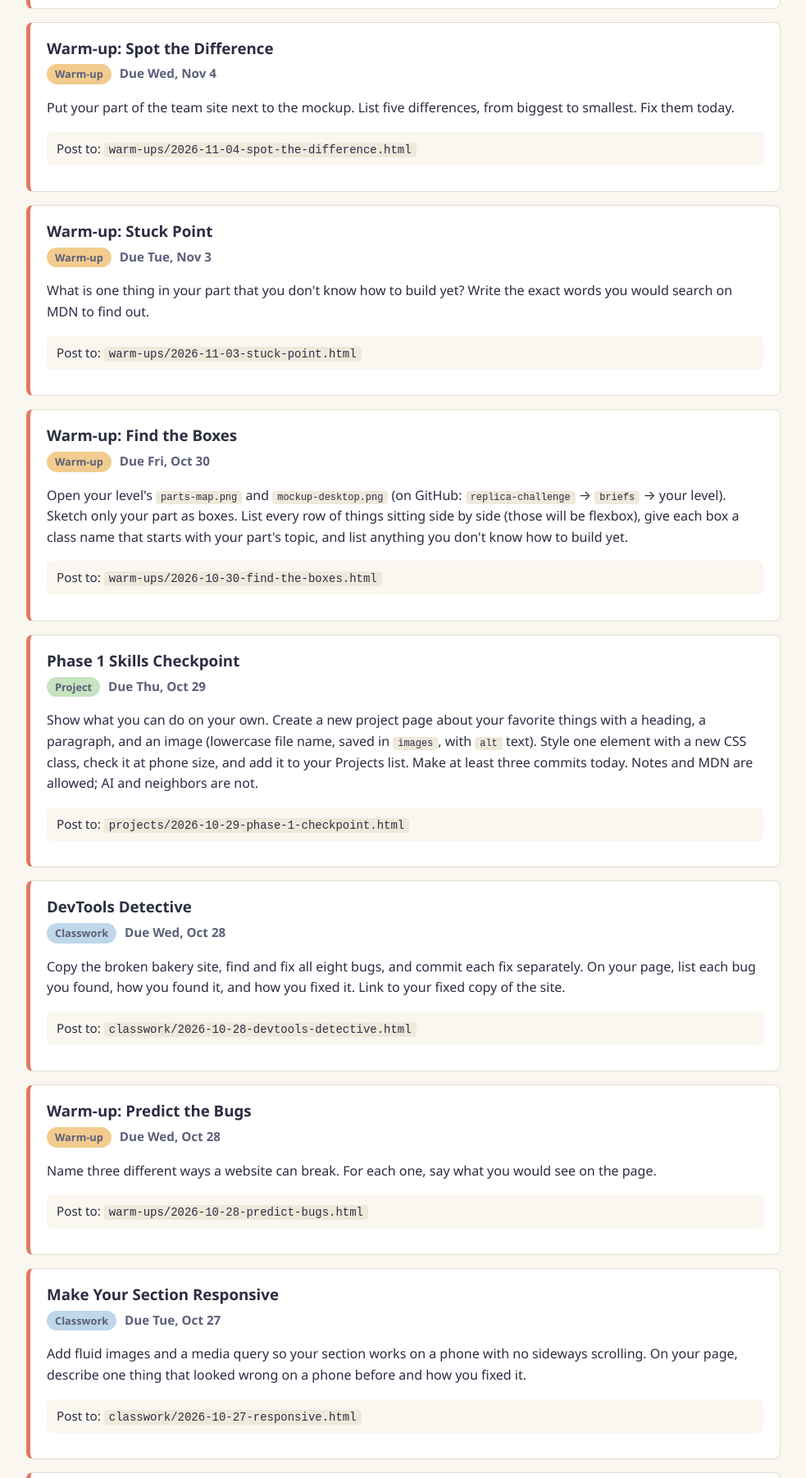
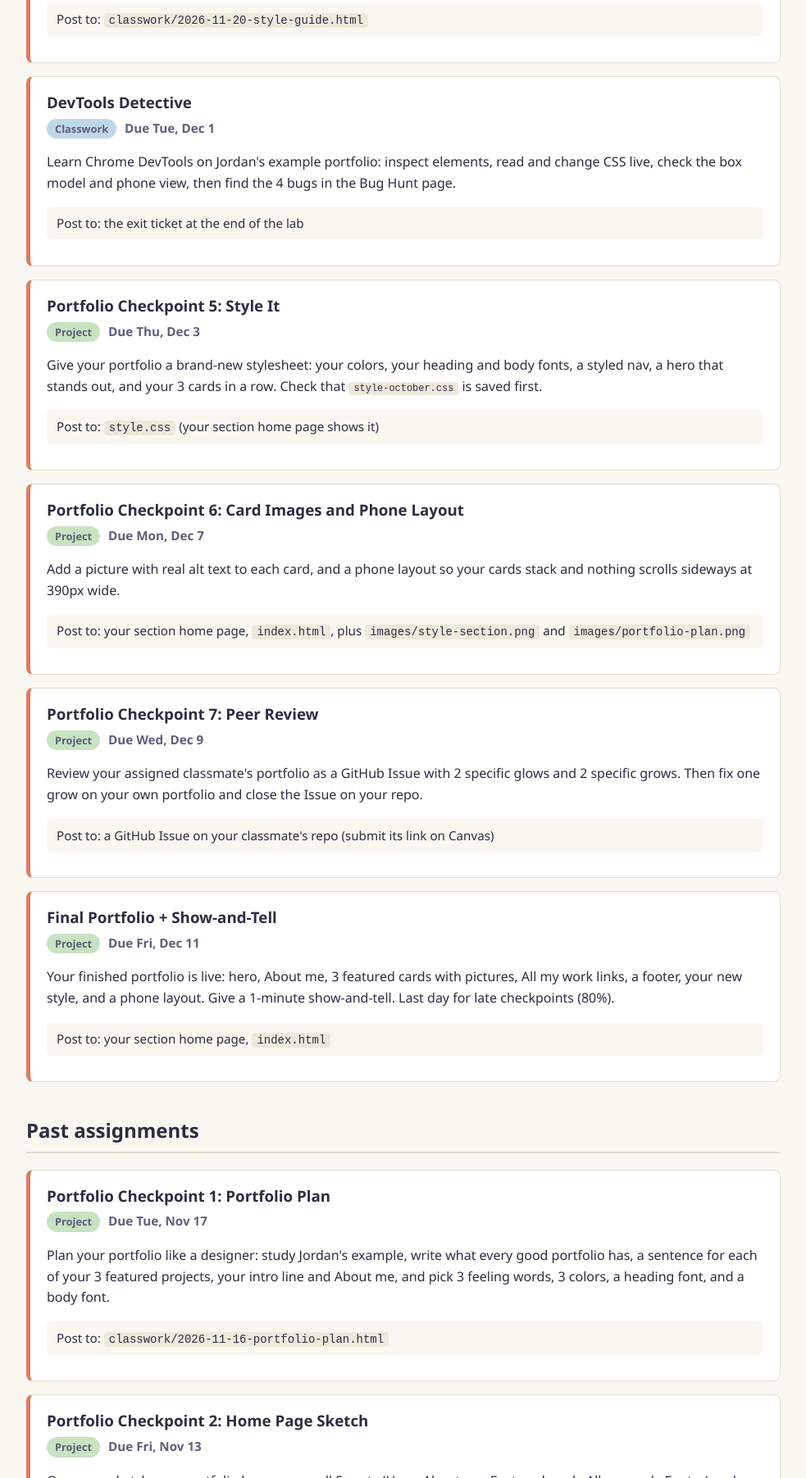
Before and after one commit to montverde-webdesign/montverde-webdesign.github.io, a plain HTML site: page assignments.html in a window 1280 px wide. Shown: the part 997-2800 px from the top of the page at 82% size, without its empty margins (148-1131 px from the left). Drawn offline with Linux system fonts and the light colour scheme.

Commit message:
Add portfolio checkpoint and DevTools assignment cards

```diff
--- a/assignments.html
+++ b/assignments.html
@@ -19,6 +19,69 @@
   </header>
 
   <main>
+        <article class="assignment" id="2026-11-13-portfolio-sketch" data-due="2026-11-13">
+      <h3>Portfolio Checkpoint 2: Home Page Sketch</h3>
+      <p class="meta"><span class="tag project">Project</span> <strong>Due Fri, Nov 13</strong></p>
+      <p>On paper, sketch your portfolio home page: all 5 parts (Hero, About me, Featured work, All my work, Footer), a class name on every box, and a circle around every row of things that sit side by side.</p>
+      <p class="post-to">Post to: Nothing to post. Show Ms. Boucher your sketch to get checked off.</p>
+    </article>
+
+    <article class="assignment" id="2026-11-16-portfolio-plan" data-due="2026-11-17">
+      <h3>Portfolio Checkpoint 1: Portfolio Plan</h3>
+      <p class="meta"><span class="tag project">Project</span> <strong>Due Tue, Nov 17</strong></p>
+      <p>Plan your portfolio like a designer: study Jordan's example, write what every good portfolio has, a sentence for each of your 3 featured projects, your intro line and About me, and pick 3 feeling words, 3 colors, a heading font, and a body font.</p>
+      <p class="post-to">Post to: <code>classwork/2026-11-16-portfolio-plan.html</code></p>
+    </article>
+
+    <article class="assignment" id="2026-11-19-hero-about" data-due="2026-11-19">
+      <h3>Portfolio Checkpoint 3: Hero and About Me</h3>
+      <p class="meta"><span class="tag project">Project</span> <strong>Due Thu, Nov 19</strong></p>
+      <p>Turn your section home page into the top of your portfolio: a hero with "Hi, I'm" and your name, a one-line intro, an About me with 3 to 5 sentences, All my work links, and a footer.</p>
+      <p class="post-to">Post to: your section home page, <code>index.html</code></p>
+    </article>
+
+    <article class="assignment" id="2026-11-20-featured-work" data-due="2026-11-20">
+      <h3>Portfolio Checkpoint 4: Featured Work Cards</h3>
+      <p class="meta"><span class="tag project">Project</span> <strong>Due Fri, Nov 20</strong></p>
+      <p>Add a Featured work section with 3 cards: Replica Challenge, Style Your Section, and My Portfolio. Each card has a title, 1 to 2 sentences, and a link to the project page.</p>
+      <p class="post-to">Post to: your section home page, <code>index.html</code></p>
+    </article>
+
+    <article class="assignment" id="2026-12-01-devtools-detective" data-due="2026-12-01">
+      <h3>DevTools Detective</h3>
+      <p class="meta"><span class="tag classwork">Classwork</span> <strong>Due Tue, Dec 1</strong></p>
+      <p>Learn Chrome DevTools on Jordan's example portfolio: inspect elements, read and change CSS live, check the box model and phone view, then find the 4 bugs in the Bug Hunt page.</p>
+      <p class="post-to">Post to: the exit ticket at the end of the lab</p>
+    </article>
+
+    <article class="assignment" id="2026-12-03-style-it" data-due="2026-12-03">
+      <h3>Portfolio Checkpoint 5: Style It</h3>
+      <p class="meta"><span class="tag project">Project</span> <strong>Due Thu, Dec 3</strong></p>
+      <p>Give your portfolio a brand-new stylesheet: your colors, your heading and body fonts, a styled nav, a hero that stands out, and your 3 cards in a row. Check that <code>style-october.css</code> is saved first.</p>
+      <p class="post-to">Post to: <code>style.css</code> (your section home page shows it)</p>
+    </article>
+
+    <article class="assignment" id="2026-12-07-images-phone" data-due="2026-12-07">
+      <h3>Portfolio Checkpoint 6: Card Images and Phone Layout</h3>
+      <p class="meta"><span class="tag project">Project</span> <strong>Due Mon, Dec 7</strong></p>
+      <p>Add a picture with real alt text to each card, and a phone layout so your cards stack and nothing scrolls sideways at 390px wide.</p>
+      <p class="post-to">Post to: your section home page, <code>index.html</code>, plus <code>images/style-section.png</code> and <code>images/portfolio-plan.png</code></p>
+    </article>
+
+    <article class="assignment" id="2026-12-09-peer-review" data-due="2026-12-09">
+      <h3>Portfolio Checkpoint 7: Peer Review</h3>
+      <p class="meta"><span class="tag project">Project</span> <strong>Due Wed, Dec 9</strong></p>
+      <p>Review your assigned classmate's portfolio as a GitHub Issue with 2 specific glows and 2 specific grows. Then fix one grow on your own portfolio and close the Issue on your repo.</p>
+      <p class="post-to">Post to: a GitHub Issue on your classmate's repo (submit its link on Canvas)</p>
+    </article>
+
+    <article class="assignment" id="2026-12-11-final-portfolio" data-due="2026-12-11">
+      <h3>Final Portfolio + Show-and-Tell</h3>
+      <p class="meta"><span class="tag project">Project</span> <strong>Due Fri, Dec 11</strong></p>
+      <p>Your finished portfolio is live: hero, About me, 3 featured cards with pictures, All my work links, a footer, your new style, and a phone layout. Give a 1-minute show-and-tell. Last day for late checkpoints (80%).</p>
+      <p class="post-to">Post to: your section home page, <code>index.html</code></p>
+    </article>
+
         <article class="assignment" id="2026-11-20-style-guide" data-due="2026-11-20">
       <h3>My Style Guide</h3>
       <p class="meta"><span class="tag classwork">Classwork</span> <strong>Due Fri, Nov 20</strong></p>
```
